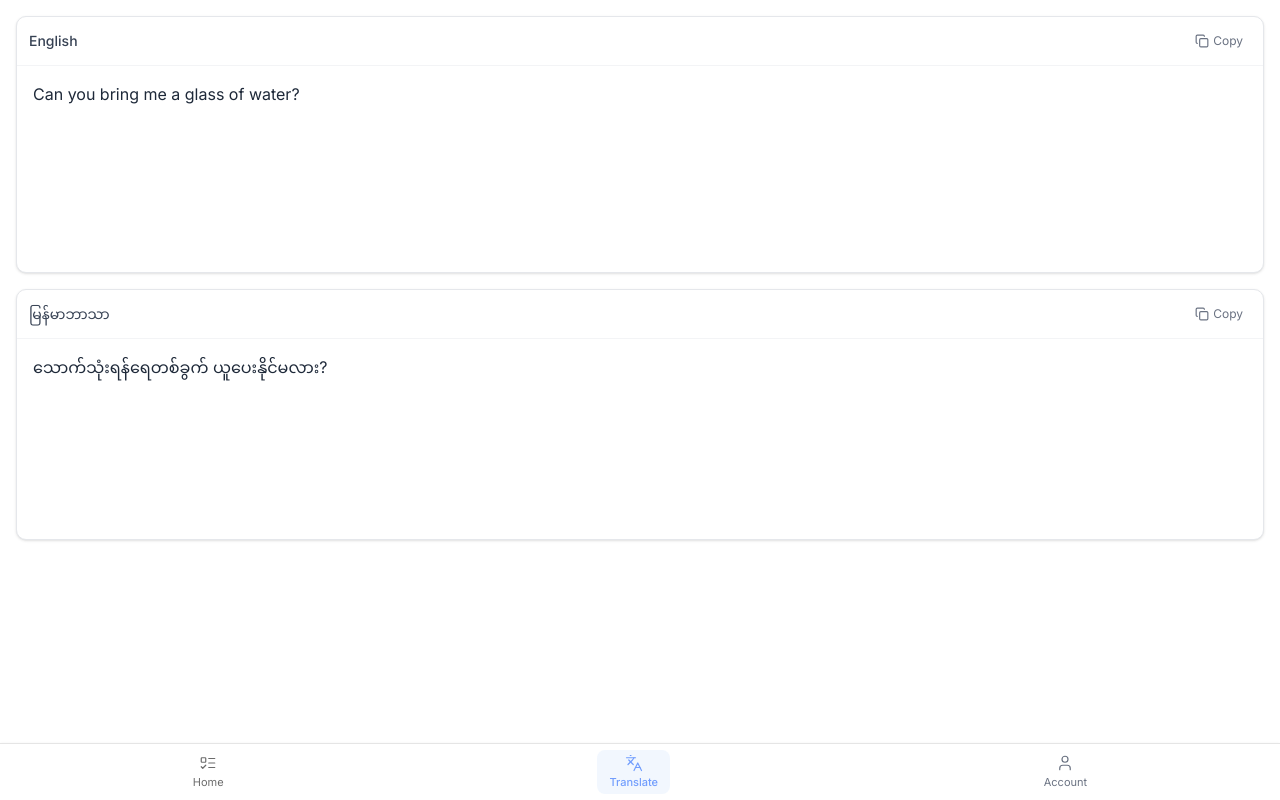
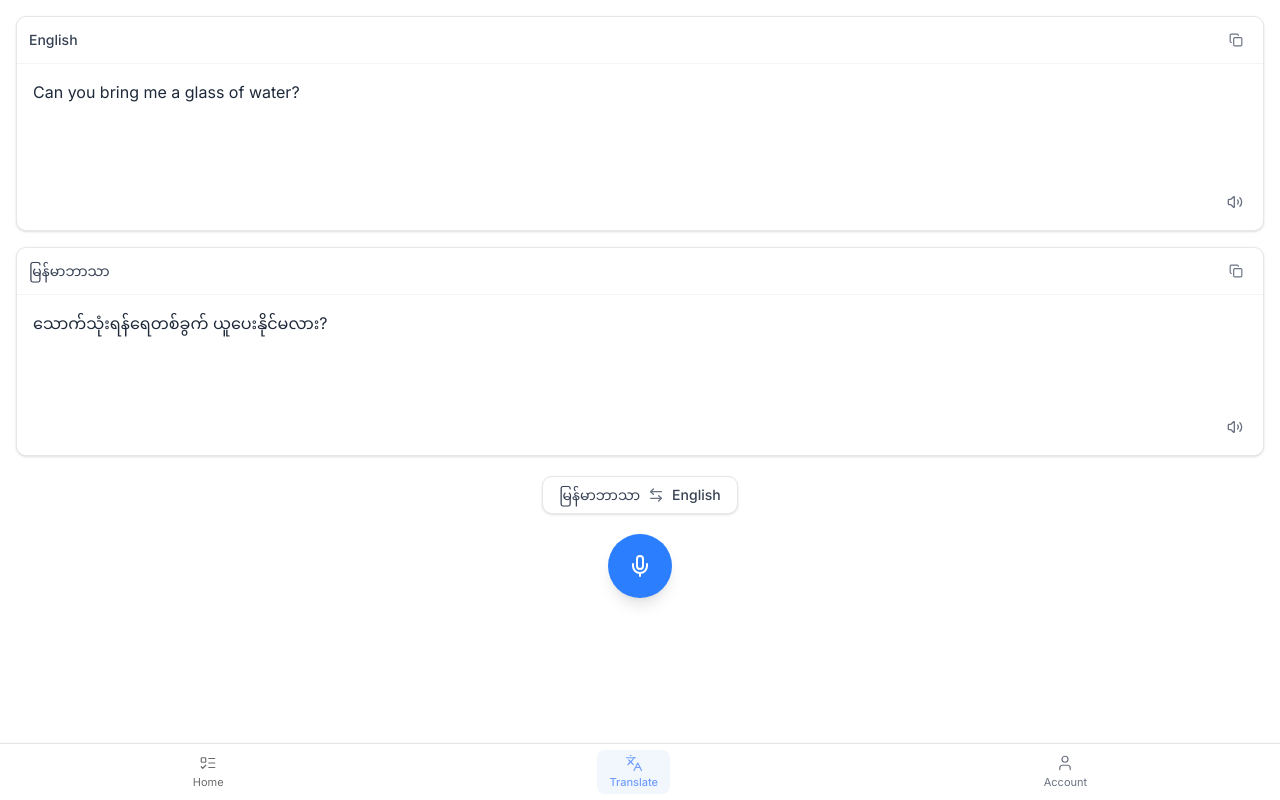
Before and after one commit to ekcm/Careloop, a Next.js app in the folder frontend/: page /translate in a window 1280 px wide. Built offline with nearby package versions, Linux system fonts and the light colour scheme; no server answers.

Commit message:
add language toggle button, add voice control button

```diff
--- a/frontend/app/translate/page.tsx
+++ b/frontend/app/translate/page.tsx
@@ -1,7 +1,7 @@
 'use client';
 
 import { useState } from 'react';
-import { Copy } from 'lucide-react';
+import { Copy, ArrowLeftRight, Mic, Volume2 } from 'lucide-react';
 
 export default function TranslatePage() {
   //   const [sourceText, setSourceText] = useState('');
@@ -13,6 +13,28 @@ export default function TranslatePage() {
   );
   // set translatedText later
   const [translatedText] = useState('သောက်သုံးရန်ရေတစ်ခွက် ယူပေးနိုင်မလား?');
+
+  // Language toggle state
+  const [isSwapped, setIsSwapped] = useState(false);
+
+  const handleLanguageToggle = () => {
+    setIsSwapped(!isSwapped);
+  };
+
+  const handleVoiceButton = () => {
+    // Placeholder for future recording functionality
+    console.log('Voice button clicked');
+  };
+
+  const handleSourceSpeaker = () => {
+    // Placeholder for source text-to-speech
+    console.log('Source speaker clicked');
+  };
+
+  const handleTargetSpeaker = () => {
+    // Placeholder for target text-to-speech
+    console.log('Target speaker clicked');
+  };
 
   //   const handleClear = () => {
   //     setSourceText('');
@@ -35,33 +57,43 @@ export default function TranslatePage() {
     <div className="p-4 pb-20">
       {/* Main Translation Area */}
       <div className="flex flex-col gap-4">
-        {/* Source Text Area (English) */}
+        {/* Source Text Area */}
         <div className="bg-white rounded-lg shadow-sm border border-gray-200">
           <div className="flex items-center justify-between p-3 border-b border-gray-100">
-            <span className="text-sm font-medium text-gray-700">English</span>
+            <span className="text-sm font-medium text-gray-700">
+              {isSwapped ? 'မြန်မာဘာသာ' : 'English'}
+            </span>
             <button
               onClick={handleCopySource}
               disabled={!sourceText}
               className="flex items-center gap-1 px-2 py-1 text-gray-500 hover:text-gray-700 disabled:opacity-50 disabled:cursor-not-allowed transition-colors"
             >
               <Copy size={14} />
-              <span className="text-xs">Copy</span>
+              {/* <span className="text-xs">Copy</span> */}
             </button>
           </div>
+          <div className="relative">
             <textarea
               value={sourceText}
               onChange={(e) => setSourceText(e.target.value)}
               placeholder="Enter text to translate..."
-            className="w-full h-full p-4 resize-none border-0 focus:ring-0 focus:outline-none text-gray-800 placeholder-gray-400"
-            style={{ minHeight: '200px' }}
+              className="w-full h-full p-4 pr-12 resize-none border-0 focus:ring-0 focus:outline-none text-gray-800 placeholder-gray-400"
+              style={{ minHeight: '160px' }}
             />
+            <button
+              onClick={handleSourceSpeaker}
+              className="absolute bottom-3 right-3 p-2 text-gray-500 hover:text-gray-700 transition-colors"
+            >
+              <Volume2 size={16} />
+            </button>
+          </div>
         </div>
 
-        {/* Target Text Area (Burmese) */}
+        {/* Target Text Area */}
         <div className="bg-white rounded-lg shadow-sm border border-gray-200">
           <div className="flex items-center justify-between p-3 border-b border-gray-100">
             <span className="text-sm font-medium text-gray-700">
-              မြန်မာဘာသာ
+              {isSwapped ? 'English' : 'မြန်မာဘာသာ'}
             </span>
             <button
               onClick={handleCopyTranslated}
@@ -69,12 +101,13 @@ export default function TranslatePage() {
               className="flex items-center gap-1 px-2 py-1 text-gray-500 hover:text-gray-700 disabled:opacity-50 disabled:cursor-not-allowed transition-colors"
             >
               <Copy size={14} />
-              <span className="text-xs">Copy</span>
+              {/* <span className="text-xs">Copy</span> */}
             </button>
           </div>
+          <div className="relative">
             <div
-            className="w-full h-full p-4 text-gray-800"
-            style={{ minHeight: '200px' }}
+              className="w-full h-full p-4 pr-12 text-gray-800"
+              style={{ minHeight: '160px' }}
             >
               {translatedText ? (
                 <div className="whitespace-pre-wrap">{translatedText}</div>
@@ -84,6 +117,40 @@ export default function TranslatePage() {
                 </div>
               )}
             </div>
+            <button
+              onClick={handleTargetSpeaker}
+              className="absolute bottom-3 right-3 p-2 text-gray-500 hover:text-gray-700 transition-colors"
+            >
+              <Volume2 size={16} />
+            </button>
+          </div>
+        </div>
+
+        {/* Language Toggle Switch */}
+        <div className="flex items-center justify-center py-1">
+          <button
+            onClick={handleLanguageToggle}
+            className="flex items-center gap-2 px-4 py-2 bg-white rounded-lg shadow-sm border border-gray-200 hover:bg-gray-50 transition-colors"
+          >
+            <span className="text-sm font-medium text-gray-700">
+              {isSwapped ? 'English' : 'မြန်မာဘာသာ'}
+            </span>
+            <ArrowLeftRight size={16} className="text-gray-500" />
+            <span className="text-sm font-medium text-gray-700">
+              {isSwapped ? 'မြန်မာဘာသာ' : 'English'}
+            </span>
+          </button>
+        </div>
+
+        {/* Voice Control Container */}
+        <div className="flex flex-col items-center gap-4">
+          {/* Voice Recording Button */}
+          <button
+            onClick={handleVoiceButton}
+            className="flex items-center justify-center w-16 h-16 bg-blue-500 hover:bg-blue-600 rounded-full shadow-lg transition-colors"
+          >
+            <Mic size={24} className="text-white" />
+          </button>
         </div>
       </div>
     </div>
```
Lines whose indentation alone changed are shown as unchanged.
